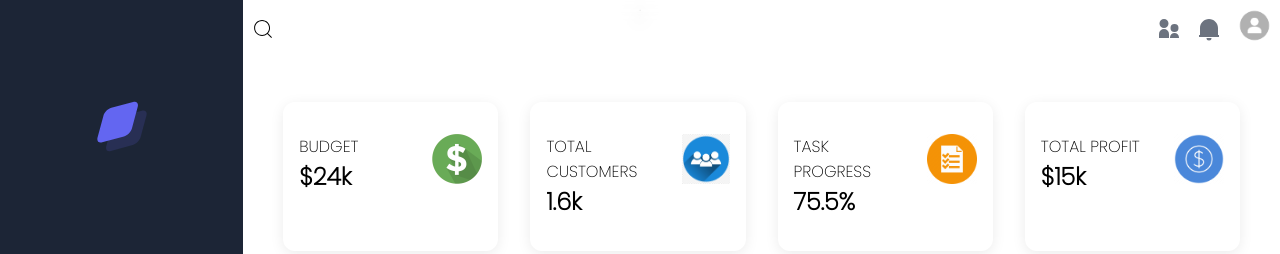
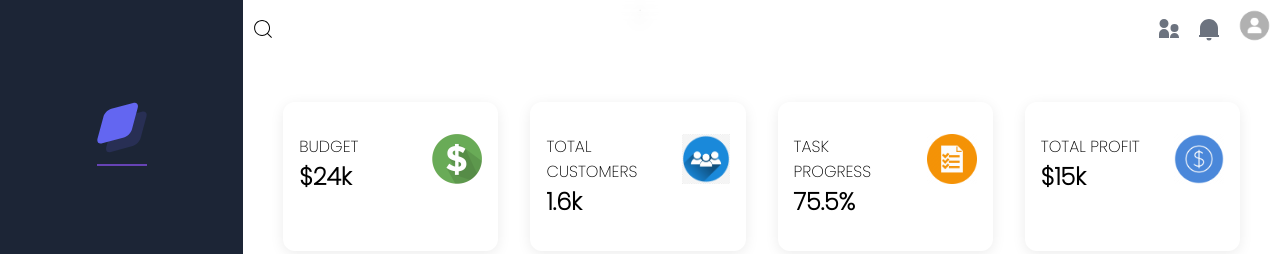
Before and after one commit to Abood10s/dashboard-react, a React (Create React App) app: page / in a window 1280 px wide. Shown: the top 254 px of the page. Built offline with nearby package versions, Linux system fonts and the light colour scheme; no server answers; a web font is replaced by a local one.

Commit message:
adding search section

```diff
--- a/src/components/Navbar/index.js
+++ b/src/components/Navbar/index.js
@@ -7,7 +7,7 @@ import PopUpMenu from "../PopupMenu";
 
 import "./style.css";
 const showSearchAnimation = { animation: "showSearch 0.2s forwards" };
-const hideSearchAnimation = { animation: "hideSearch 0.2s forwards" };
+const hideSearchAnimation = { animation: "hideSearch 0.1s forwards" };
 const Navbar = ({ isShown, setIsShown }) => {
   const [showMenu, setShowMenu] = useState(false);
   const [showSearch, setShowSearch] = useState(false);
--- a/src/components/Sidebar/index.js
+++ b/src/components/Sidebar/index.js
@@ -36,6 +36,7 @@ const SideBar = ({ isShown, setIsShown }) => {
               ></path>
             </svg>
           </Link>
+          <div className="side-line"></div>
         </div>
         <div className="side-links">
           <SideBarItem title={"Overview"} path={PATHS.OVERVIEW}>
--- a/src/components/Sidebar/style.css
+++ b/src/components/Sidebar/style.css
@@ -1,5 +1,4 @@
 .sidebar {
-    background-color: grey;
     position: fixed;
     top: 0;
     left: 0;
@@ -24,6 +23,12 @@
 .sidebar .icon {
     font-size: 17px;
     color: #6C737F;
+}
+
+.side-line {
+    background-color: #6643B5;
+    height: 2px;
+    width: 100%;
 }
 
 .sidebar.slide-right {
```
